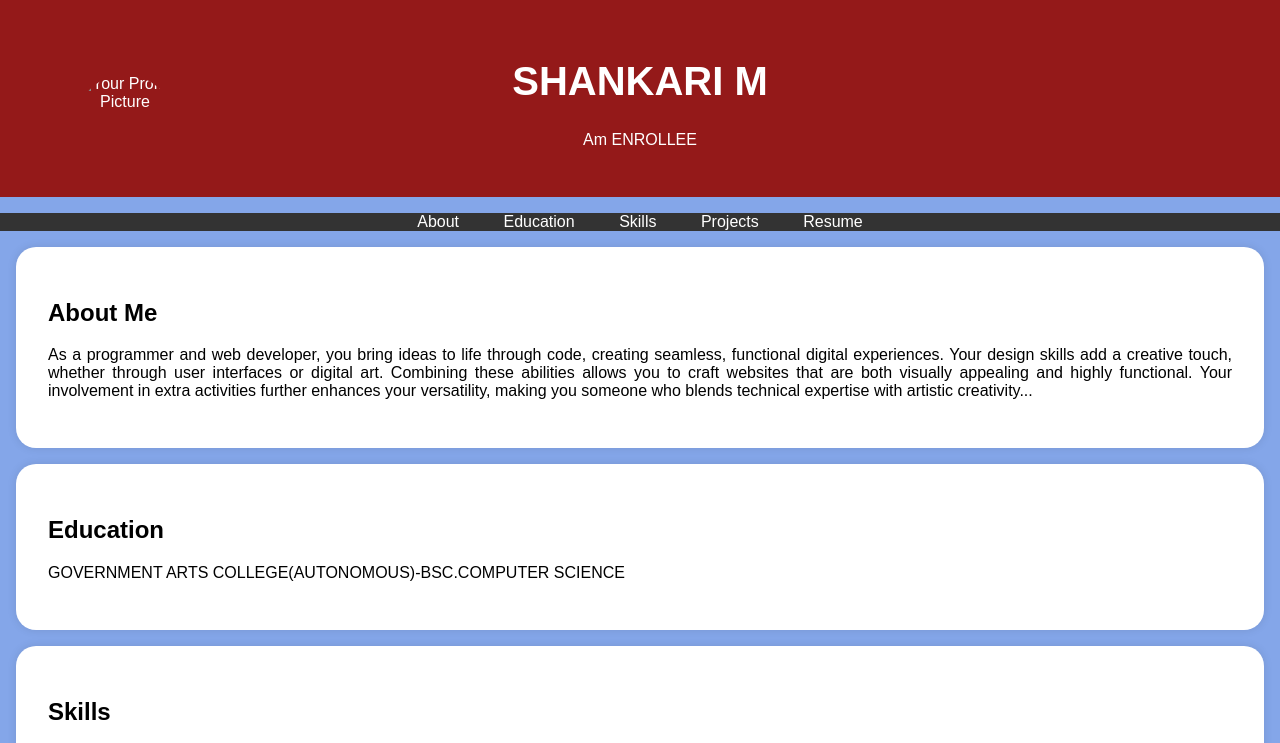
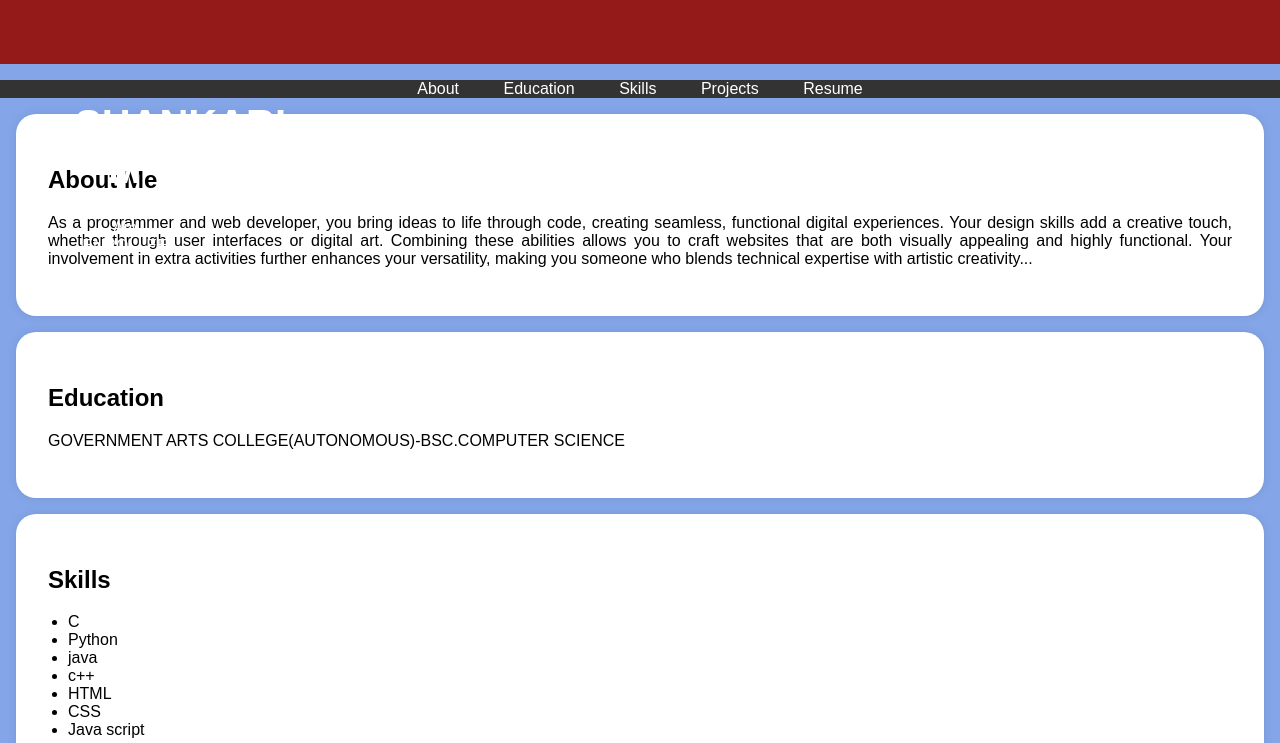
Before and after one commit to Shankari27/NM, a plain HTML site: page index.html in a window 1280 px wide. Shown: the top 743 px of the page. Drawn offline with Linux system fonts and the light colour scheme.

Commit message:
Update index.html

```diff
--- a/index.html
+++ b/index.html
@@ -95,7 +95,7 @@
      <header>
          <div class="header-content">
              <!-- Add your profile picture here -->
-             <img src="C:\Users\Abinaya\OneDrive\Desktop\nmd\WhatsApp Image 2025-03-17 at 21.34.36.jpeg" alt="Your Profile Picture" class="profile-picture">
+             <img"photo.jpg" alt="Your Profile Picture" class="profile-picture">
              <h1>SHANKARI M</h1>
              <p>Am ENROLLEE</p>
          </div>
```
